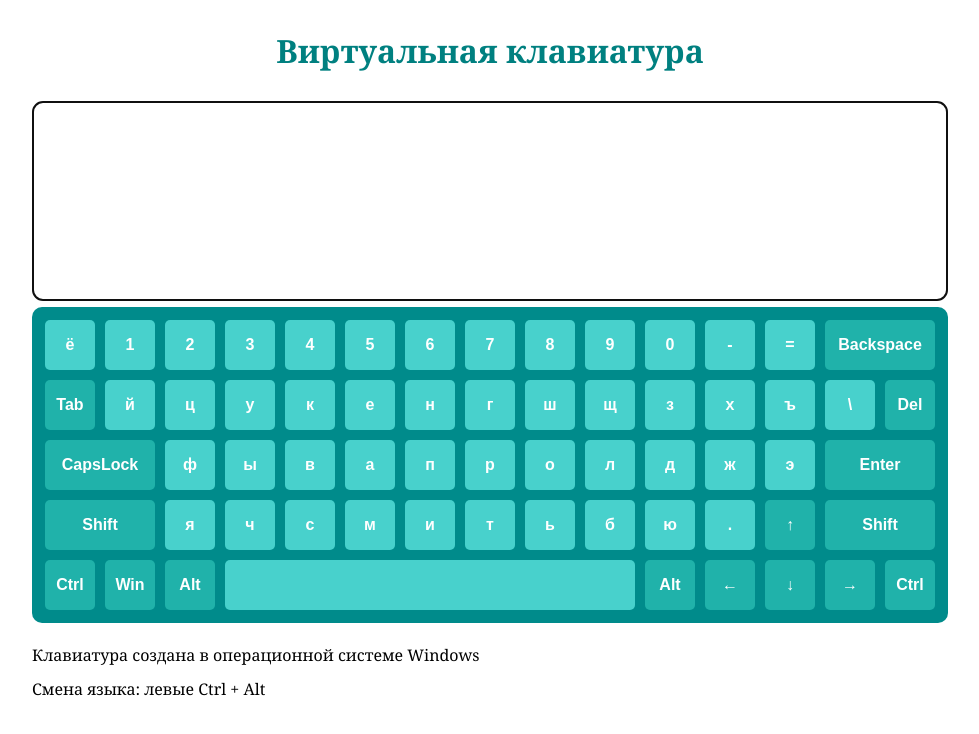
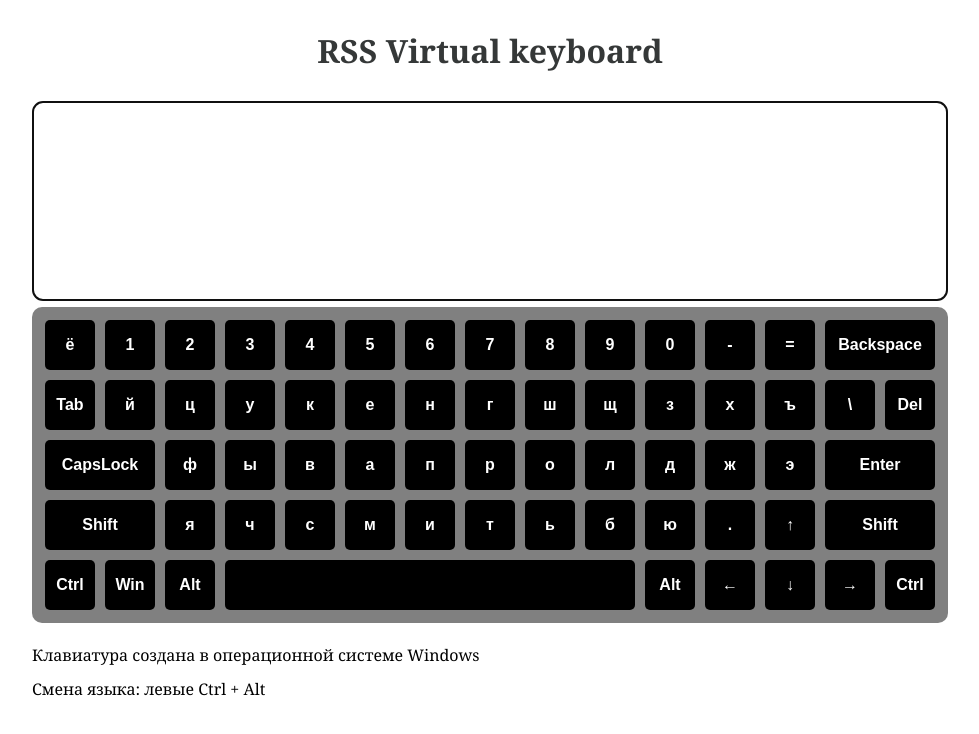
Before and after one commit to kostyaprozhenik/-RSS-Virtual-Keyboard, a website with bundled scripts: page index.html in a window 1280 px wide. Shown: the whole page, without its empty margins (150-1129 px from the left). Built offline with nearby package versions, Linux system fonts and the light colour scheme.

Commit message:
fix: fix color

```diff
--- a/css/style.css
+++ b/css/style.css
@@ -7,7 +7,7 @@
 .virtual-keyboard__heading {
   font-size: 32px;
   text-align: center;
-  color: Teal;
+  color: #353838
 }
 
 .virtual-keyboard__info {
@@ -35,7 +35,7 @@
   display: flex;
   flex-wrap: wrap;
   padding: 8px;
-  background-color: DarkCyan;
+  background-color: Gray;
   border-radius: 10px;
 
   -webkit-user-select: none;
@@ -52,7 +52,7 @@
   font-size: 16px;
   font-family: Arial, Helvetica, sans-serif;
   color: white;
-  background-color: MediumTurquoise;
+  background-color: black;
   border: none;
   border-radius: 5px;
   outline: none;
@@ -60,7 +60,7 @@
   transition: background-color 0.2s, transform 0.1s;
 }
 .keyboard__key:hover {
-  background-color: Turquoise;
+  background-color: #c1c1c1;
 }
 
 .keyboard__key--big {
@@ -72,7 +72,7 @@
 }
 
 .keyboard__key--dark {
-  background-color: LightSeaGreen;
+  background-color: black;
 }
 
 body {
@@ -84,10 +84,10 @@ body {
 }
 
 .keyboard__key.keyboard__key--active {
-  background-color: Aquamarine;
+  background-color: #ff9800
 }
 
 .keyboard__key.keyboard__key--pressed {
-  background-color: Aquamarine;
+  background-color: #ff9800;
   transform: scale(1.1);
 }
--- a/js/script.js
+++ b/js/script.js
@@ -11,7 +11,7 @@ window.addEventListener('DOMContentLoaded', () => {
 
   const h1 = document.createElement('h1');
   h1.classList.add('virtual-keyboard__heading');
-  h1.textContent = 'Виртуальная клавиатура';
+  h1.textContent = 'RSS Virtual keyboard';
   section.append(h1);
 
   const textArea = document.createElement('textarea');
```
Also changed, not shown: 1 other file.
